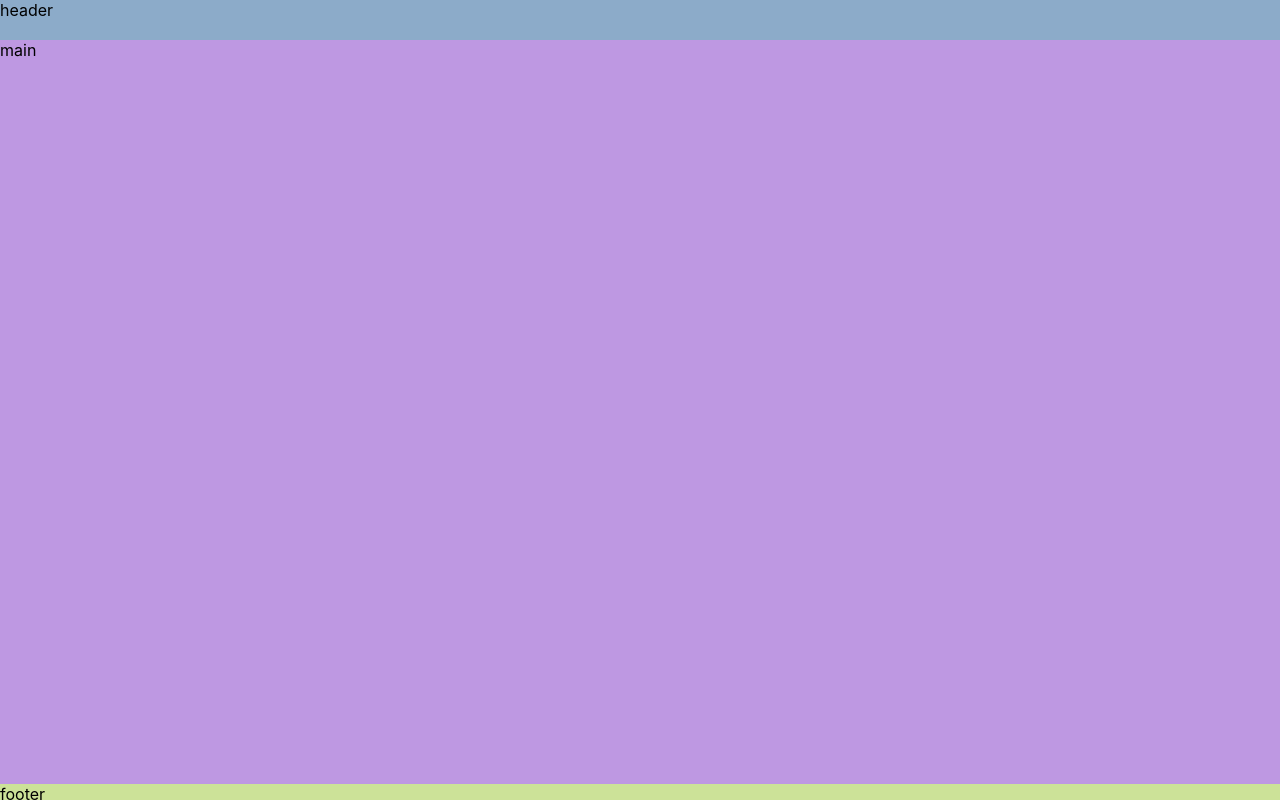
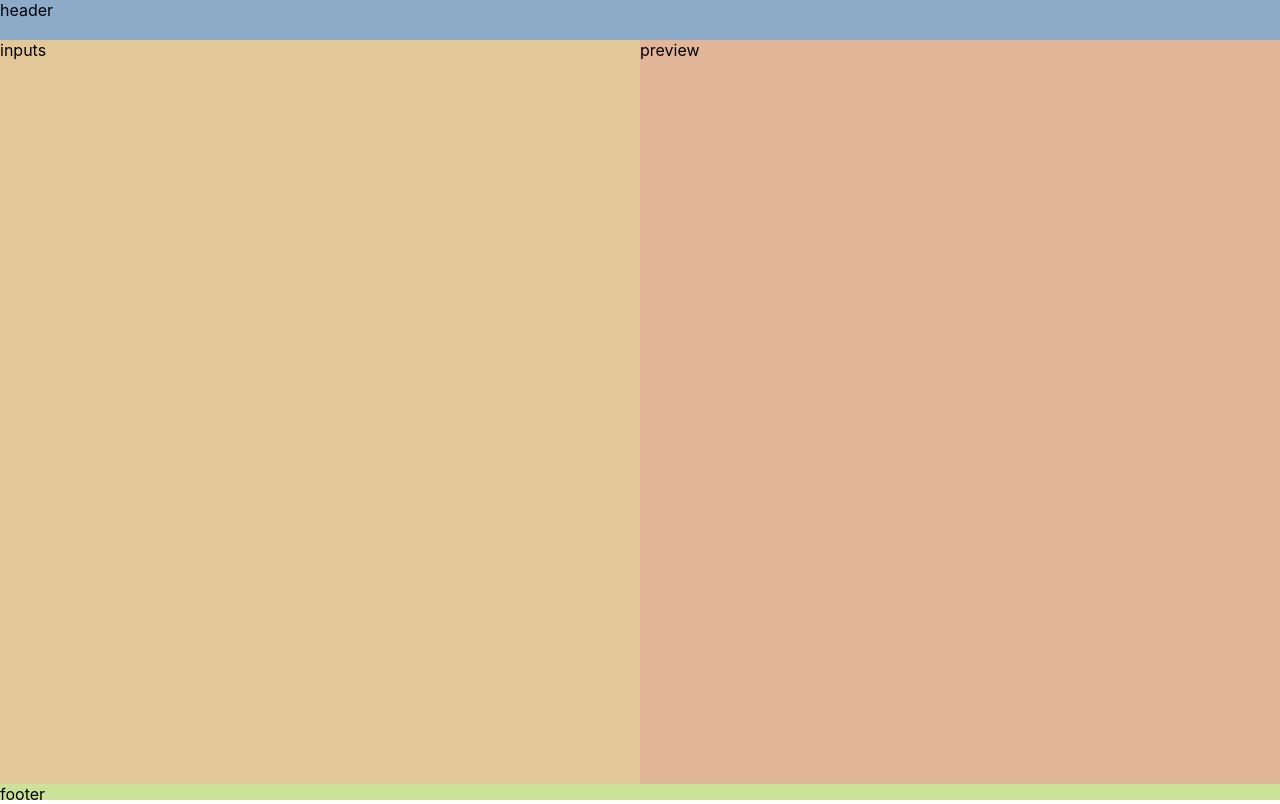
Before and after one commit to erynder-z/cv-creator, a React (Create React App) app: page / in a window 1280 px wide. Built offline with nearby package versions, Linux system fonts and the light colour scheme.

Commit message:
Define initial app layout

```diff
--- a/src/components/Inputs.js
+++ b/src/components/Inputs.js
@@ -0,0 +1,12 @@
+import React, { Component } from 'react';
+
+export class Inputs extends Component {
+  constructor(props) {
+    super();
+    this.state = {};
+  }
+
+  render() {
+    return <div className="inputs ">inputs</div>;
+  }
+}
--- a/src/components/Main.js
+++ b/src/components/Main.js
@@ -1,4 +1,6 @@
 import React, { Component } from 'react';
+import { Inputs } from './Inputs';
+import { Preview } from './Preview';
 
 export class Main extends Component {
   constructor(props) {
@@ -7,6 +9,12 @@ export class Main extends Component {
   }
 
   render() {
-    return <div className="main ">main</div>;
+    /*  return <div className="main ">main</div>; */
+    return (
+      <div className="main-wrapper">
+        <Inputs></Inputs>
+        <Preview></Preview>
+      </div>
+    );
   }
 }
--- a/src/components/Preview.js
+++ b/src/components/Preview.js
@@ -0,0 +1,12 @@
+import React, { Component } from 'react';
+
+export class Preview extends Component {
+  constructor(props) {
+    super();
+    this.state = {};
+  }
+
+  render() {
+    return <div className="preview ">preview</div>;
+  }
+}
--- a/src/styles/Main.css
+++ b/src/styles/Main.css
@@ -1,5 +1,17 @@
-.main {
+.main-wrapper {
   width: 100vw;
   height: 93vh;
-  background-color: rgb(190, 152, 226);
+  display: grid;
+  grid-template-columns: 1fr 1fr;
+  grid-template-areas: 'inputs preview';
 }
+
+.inputs {
+  background-color: rgb(226, 200, 152);
+  grid-area: inputs;
+}
+
+.preview {
+  background-color: rgb(226, 182, 152);
+  grid-area: preview;
+}
```
